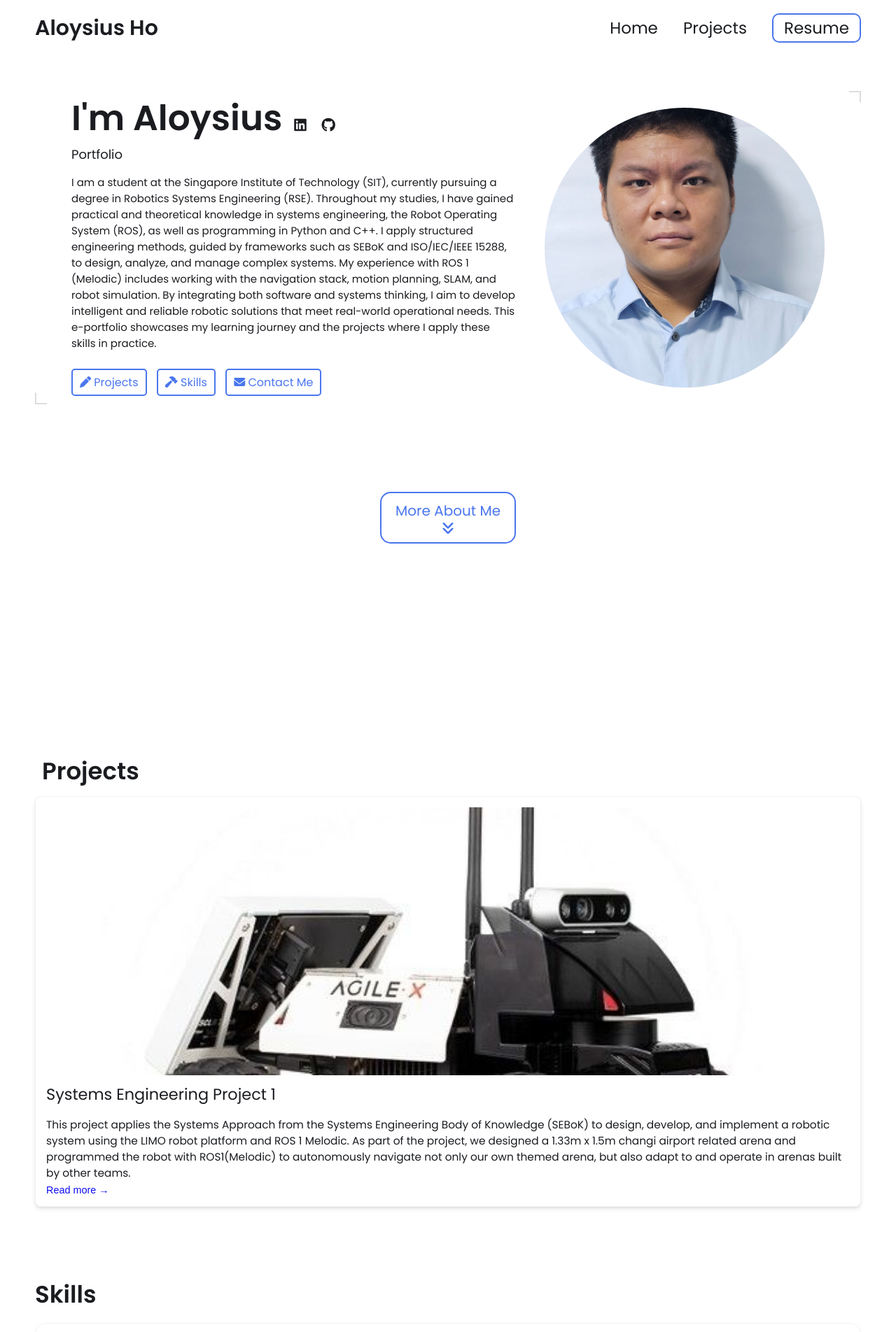
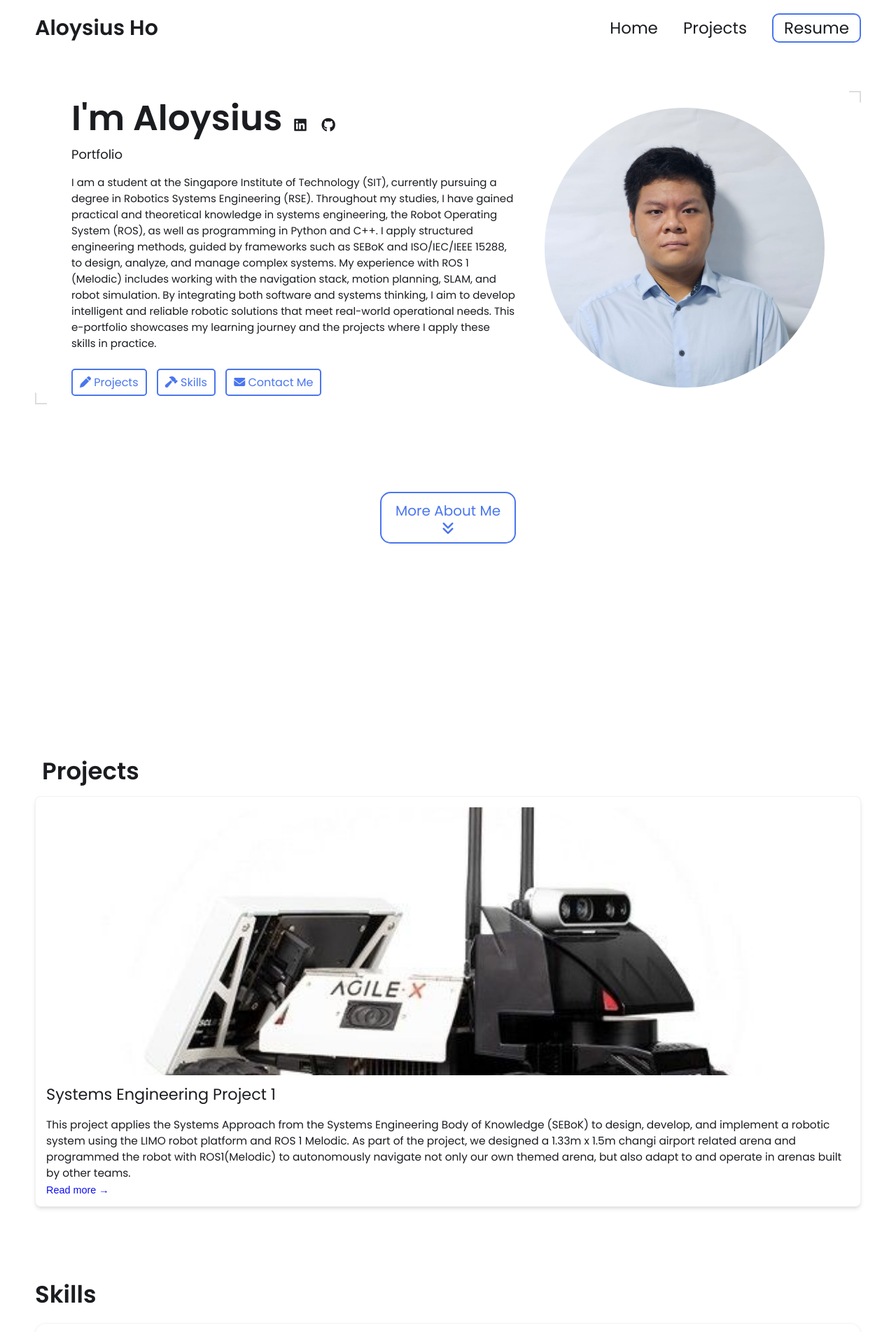
Before and after one commit to AloysiusHo/AloysiusHo.github.io, a Jekyll site: the page built from index.html, in a window 1280 px wide. Shown: the top 1904 px of the page at 70% size. Built offline with Jekyll 4.4.1, drawn with Linux system fonts in a browser that asks for light colours.

Commit message:
Update _config.yml

```diff
--- a/_config.yml
+++ b/_config.yml
@@ -21,7 +21,7 @@ description: >- # dont remove this line. this will ignore all new lines until th
  By integrating both software and systems thinking, I aim to develop intelligent and reliable robotic solutions that meet real-world operational needs. This e-portfolio showcases my learning journey and the projects where I apply these skills in practice.
 
 # Place your profile image in /assets/images/profile-image/folder and edit the file name
-profile_image: ./assets/images/profile-image/My_face.jpg
+profile_image: ./assets/images/profile-image/Linkedin_face.jpg
 
 
 # Link your resume
```
